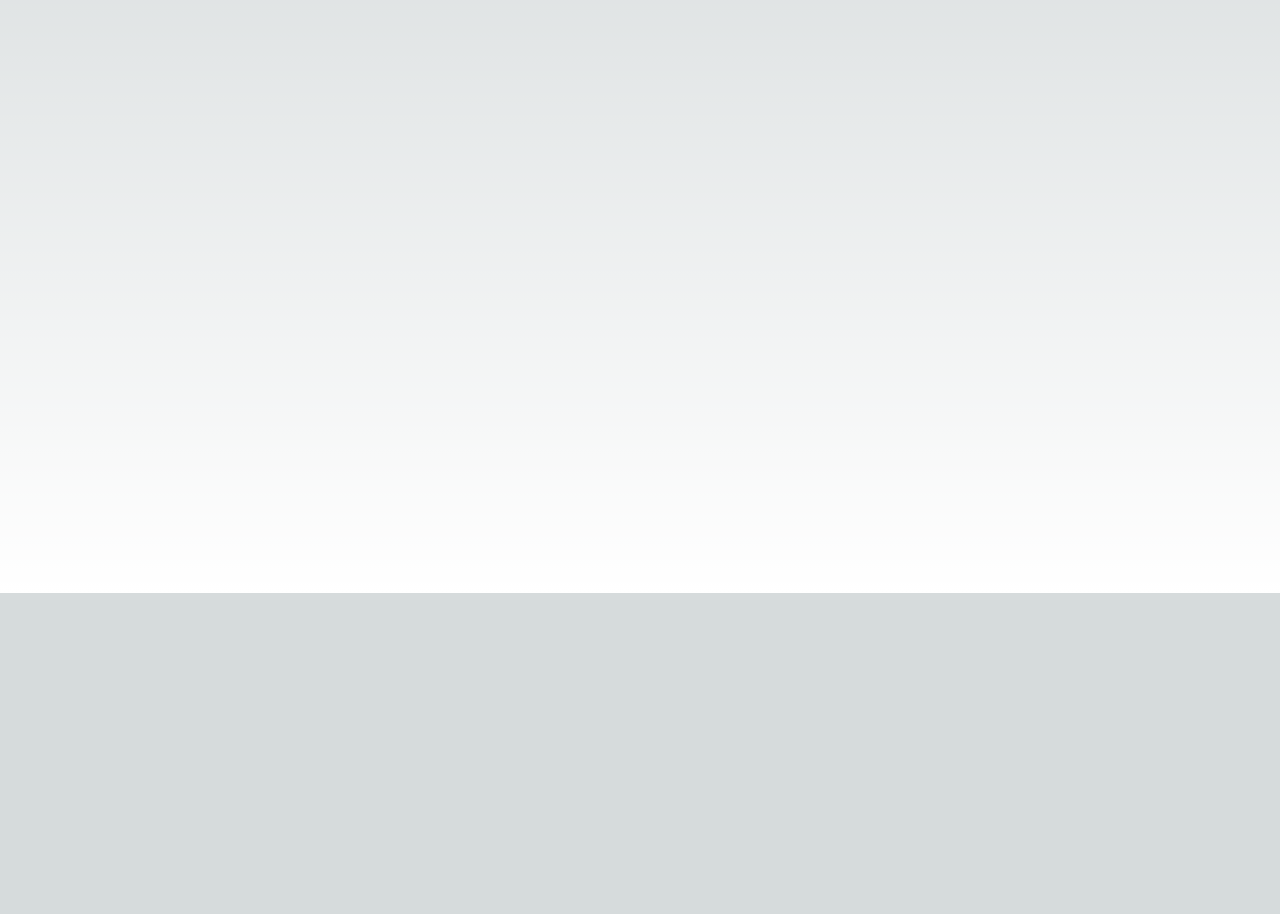
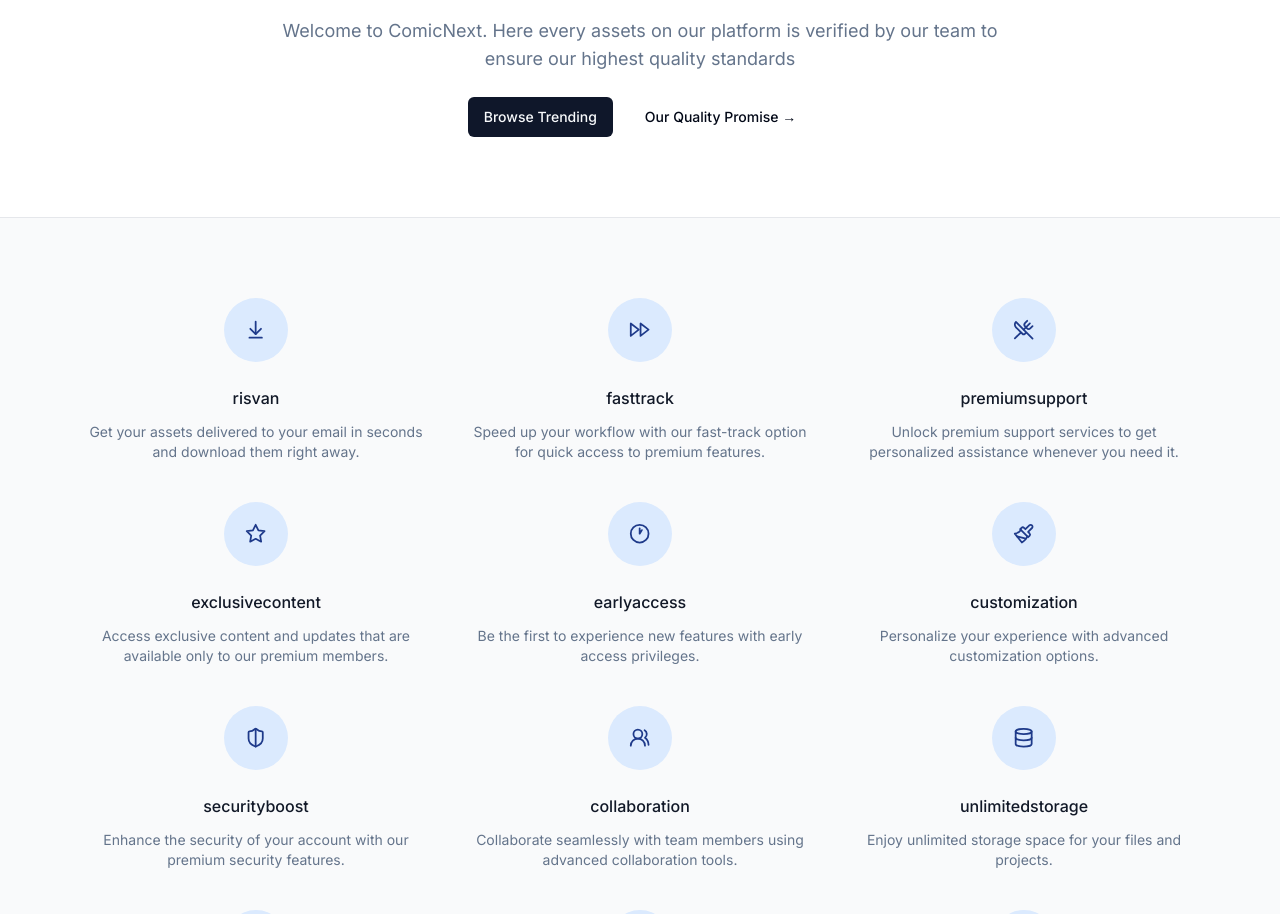
Before and after one commit to Mohammedrisvanvm/comicnext, a Next.js app: page / in a window 1280 px wide. Shown: the part 207-1121 px from the top of the page. Before the commit the page ends 800 px from the top, so only its background shows below. Built offline with nearby package versions, Linux system fonts and the light colour scheme.

Commit message:
:lipstick: home page updated

```diff
--- a/package.json
+++ b/package.json
@@ -9,6 +9,7 @@
     "lint": "next lint"
   },
   "dependencies": {
+    "@radix-ui/react-slot": "^1.0.2",
     "class-variance-authority": "^0.7.0",
     "clsx": "^2.0.0",
     "lucide-react": "^0.295.0",
--- a/src/app/globals.css
+++ b/src/app/globals.css
@@ -2,26 +2,75 @@
 @tailwind components;
 @tailwind utilities;
 
-:root {
-  --foreground-rgb: 0, 0, 0;
-  --background-start-rgb: 214, 219, 220;
-  --background-end-rgb: 255, 255, 255;
-}
+@layer base {
+  :root {
+    --background: 0 0% 100%;
+    --foreground: 222.2 84% 4.9%;
 
-@media (prefers-color-scheme: dark) {
-  :root {
-    --foreground-rgb: 255, 255, 255;
-    --background-start-rgb: 0, 0, 0;
-    --background-end-rgb: 0, 0, 0;
+    --card: 0 0% 100%;
+    --card-foreground: 222.2 84% 4.9%;
+
+    --popover: 0 0% 100%;
+    --popover-foreground: 222.2 84% 4.9%;
+
+    --primary: 222.2 47.4% 11.2%;
+    --primary-foreground: 210 40% 98%;
+
+    --secondary: 210 40% 96.1%;
+    --secondary-foreground: 222.2 47.4% 11.2%;
+
+    --muted: 210 40% 96.1%;
+    --muted-foreground: 215.4 16.3% 46.9%;
+
+    --accent: 210 40% 96.1%;
+    --accent-foreground: 222.2 47.4% 11.2%;
+
+    --destructive: 0 84.2% 60.2%;
+    --destructive-foreground: 210 40% 98%;
+
+    --border: 214.3 31.8% 91.4%;
+    --input: 214.3 31.8% 91.4%;
+    --ring: 222.2 84% 4.9%;
+
+    --radius: 0.5rem;
+  }
+
+  .dark {
+    --background: 222.2 84% 4.9%;
+    --foreground: 210 40% 98%;
+
+    --card: 222.2 84% 4.9%;
+    --card-foreground: 210 40% 98%;
+
+    --popover: 222.2 84% 4.9%;
+    --popover-foreground: 210 40% 98%;
+
+    --primary: 210 40% 98%;
+    --primary-foreground: 222.2 47.4% 11.2%;
+
+    --secondary: 217.2 32.6% 17.5%;
+    --secondary-foreground: 210 40% 98%;
+
+    --muted: 217.2 32.6% 17.5%;
+    --muted-foreground: 215 20.2% 65.1%;
+
+    --accent: 217.2 32.6% 17.5%;
+    --accent-foreground: 210 40% 98%;
+
+    --destructive: 0 62.8% 30.6%;
+    --destructive-foreground: 210 40% 98%;
+
+    --border: 217.2 32.6% 17.5%;
+    --input: 217.2 32.6% 17.5%;
+    --ring: 212.7 26.8% 83.9%;
   }
 }
 
-body {
-  color: rgb(var(--foreground-rgb));
-  background: linear-gradient(
-      to bottom,
-      transparent,
-      rgb(var(--background-end-rgb))
-    )
-    rgb(var(--background-start-rgb));
+@layer base {
+  * {
+    @apply border-border;
+  }
+  body {
+    @apply bg-background text-foreground;
+  }
 }
--- a/src/app/page.tsx
+++ b/src/app/page.tsx
@@ -1,9 +1,164 @@
 import MaxWidthWrapper from "@/components/maxWidthWrapper";
+import { Button, buttonVariants } from "@/components/ui/button";
+import {
+  ArrowDownToLine,
+  BellIcon,
+  BookA,
+  Boxes,
+  Clock1,
+  Database,
+  FastForward,
+  LineChart,
+  Paintbrush,
+  PartyPopper,
+  ShieldHalf,
+  Smartphone,
+  StarIcon,
+  Users2,
+  UtensilsCrossed,
+} from "lucide-react";
+import Link from "next/link";
+
+const perk = [
+  {
+    name: "risvan",
+    Icon: ArrowDownToLine,
+    description:
+      "Get your assets delivered to your email in seconds and download them right away.",
+  },
+  {
+    name: "fasttrack",
+    Icon: FastForward,
+    description:
+      "Speed up your workflow with our fast-track option for quick access to premium features.",
+  },
+  {
+    name: "premiumsupport",
+    Icon: UtensilsCrossed,
+    description:
+      "Unlock premium support services to get personalized assistance whenever you need it.",
+  },
+
+  {
+    name: "exclusivecontent",
+    Icon: StarIcon,
+    description:
+      "Access exclusive content and updates that are available only to our premium members.",
+  },
+  {
+    name: "earlyaccess",
+    Icon: Clock1,
+    description:
+      "Be the first to experience new features with early access privileges.",
+  },
+  {
+    name: "customization",
+    Icon: Paintbrush,
+    description:
+      "Personalize your experience with advanced customization options.",
+  },
+  {
+    name: "securityboost",
+    Icon: ShieldHalf,
+    description:
+      "Enhance the security of your account with our premium security features.",
+  },
+  {
+    name: "collaboration",
+    Icon: Users2,
+    description:
+      "Collaborate seamlessly with team members using advanced collaboration tools.",
+  },
+  {
+    name: "unlimitedstorage",
+    Icon: Database,
+    description: "Enjoy unlimited storage space for your files and projects.",
+  },
+  {
+    name: "analyticsdashboard",
+    Icon: LineChart,
+    description:
+      "Access detailed analytics and insights with our premium analytics dashboard.",
+  },
+  {
+    name: "mobileaccess",
+    Icon: Smartphone,
+    description:
+      "Stay connected on the go with exclusive mobile access to our platform.",
+  },
+  {
+    name: "priorityupdates",
+    Icon: BellIcon,
+    description:
+      "Receive priority updates on new features, improvements, and announcements.",
+  },
+  {
+    name: "communityforum",
+    Icon: Boxes,
+    description:
+      "Join our exclusive community forum to connect with other premium members.",
+  },
+  {
+    name: "adfreeexperience",
+    Icon: PartyPopper,
+    description:
+      "Enjoy an ad-free experience while using our platform as a premium member.",
+  },
+  {
+    name: "trainingresources",
+    Icon: BookA,
+    description:
+      "Access premium training resources and tutorials to enhance your skills.",
+  },
+];
 
 export default function Home() {
   return (
-<MaxWidthWrapper>
-  <div></div>
-</MaxWidthWrapper>
-  )
+    <>
+      <MaxWidthWrapper>
+        <div className="py-20 mx-auto text-center flex flex-col items-center max-w-3xl">
+          <h1 className="text-4xl font-bold tracking-tight text-gray-900 sm:text-6xl">
+            Your market place for high-quality{" "}
+            <span className="text-blue-400">digital assets</span>.
+          </h1>
+          <p className="mt-6 text-lg max-w-prose text-muted-foreground">
+            Welcome to ComicNext. Here every assets on our platform is verified
+            by our team to ensure our highest quality standards{" "}
+          </p>
+          <div className="flex flex-col sm:flex-row gap-4 mt-6">
+            <Link href={"/products"} className={buttonVariants()}>
+              Browse Trending
+            </Link>
+            <Button variant={"ghost"}>Our Quality Promise &rarr;</Button>
+          </div>
+        </div>
+      </MaxWidthWrapper>
+      <section className="border-t border-gray-200 bg-gray-50">
+        <MaxWidthWrapper className="py-20">
+          <div className="grid grid-cols-1 gap-y-12 sm:grid-cols-2 sm:gap-x-6 lg:grid-cols-3 lg:gap-x-8 lg:gap-y-0">
+            {perk.map((perk) => (
+              <div
+                key={perk.name}
+                className="text-center md:flex md:items-start md:text-left lg:block lg:text-center lg:mb-10 "
+              >
+                <div className="sm:flex-shrink-0 flex justify-center">
+                  <div className="h-16 w-16 flex items-center justify-center rounded-full bg-blue-100 text-blue-900">
+                    {<perk.Icon className="h-1/3 w-1/3" />}
+                  </div>
+                </div>
+                <div className="mt-6 md:ml-4 md:mt-0 lg:ml-0 lg:mt-6 ">
+                  <h3 className="text-base font-medium text-gray-900">
+                    {perk.name}
+                  </h3>
+                  <p className="mt-3 text-sm text-muted-foreground">
+                    {perk.description}
+                  </p>
+                </div>
+              </div>
+            ))}
+          </div>
+        </MaxWidthWrapper>
+      </section>
+    </>
+  );
 }
--- /dev/null
+++ b/src/components/ui/button.tsx
@@ -0,0 +1,56 @@
+import * as React from "react";
+import { Slot } from "@radix-ui/react-slot";
+import { cva, type VariantProps } from "class-variance-authority";
+
+import { cn } from "@/lib/utils";
+
+const buttonVariants = cva(
+  "inline-flex items-center justify-center whitespace-nowrap rounded-md text-sm font-medium ring-offset-background transition-colors focus-visible:outline-none focus-visible:ring-2 focus-visible:ring-ring focus-visible:ring-offset-2 disabled:pointer-events-none disabled:opacity-50",
+  {
+    variants: {
+      variant: {
+        default: "bg-primary text-primary-foreground hover:bg-primary/90",
+        destructive:
+          "bg-destructive text-destructive-foreground hover:bg-destructive/90",
+        outline:
+          "border border-input bg-background hover:bg-accent hover:text-accent-foreground",
+        secondary:
+          "bg-secondary text-secondary-foreground hover:bg-secondary/80",
+        ghost: "hover:bg-accent hover:text-accent-foreground",
+        link: "text-primary underline-offset-4 hover:underline",
+      },
+      size: {
+        default: "h-10 px-4 py-2",
+        sm: "h-9 rounded-md px-3",
+        lg: "h-11 rounded-md px-8",
+        icon: "h-10 w-10",
+      },
+    },
+    defaultVariants: {
+      variant: "default",
+      size: "default",
+    },
+  }
+);
+
+export interface ButtonProps
+  extends React.ButtonHTMLAttributes<HTMLButtonElement>,
+    VariantProps<typeof buttonVariants> {
+  asChild?: boolean;
+}
+
+const Button = React.forwardRef<HTMLButtonElement, ButtonProps>(
+  ({ className, variant, size, asChild = false, ...props }, ref) => {
+    const Comp = asChild ? Slot : "button";
+    return (
+      <Comp
+        className={cn(buttonVariants({ variant, size, className }))}
+        ref={ref}
+        {...props}
+      />
+    );
+  }
+);
+Button.displayName = "Button";
+
+export { Button, buttonVariants };
--- a/src/globals.css
+++ /dev/null
@@ -1,76 +0,0 @@
-@tailwind base;
-@tailwind components;
-@tailwind utilities;
-
-@layer base {
-  :root {
-    --background: 0 0% 100%;
-    --foreground: 222.2 84% 4.9%;
-
-    --card: 0 0% 100%;
-    --card-foreground: 222.2 84% 4.9%;
-
-    --popover: 0 0% 100%;
-    --popover-foreground: 222.2 84% 4.9%;
-
-    --primary: 222.2 47.4% 11.2%;
-    --primary-foreground: 210 40% 98%;
-
-    --secondary: 210 40% 96.1%;
-    --secondary-foreground: 222.2 47.4% 11.2%;
-
-    --muted: 210 40% 96.1%;
-    --muted-foreground: 215.4 16.3% 46.9%;
-
-    --accent: 210 40% 96.1%;
-    --accent-foreground: 222.2 47.4% 11.2%;
-
-    --destructive: 0 84.2% 60.2%;
-    --destructive-foreground: 210 40% 98%;
-
-    --border: 214.3 31.8% 91.4%;
-    --input: 214.3 31.8% 91.4%;
-    --ring: 222.2 84% 4.9%;
-
-    --radius: 0.5rem;
-  }
-
-  .dark {
-    --background: 222.2 84% 4.9%;
-    --foreground: 210 40% 98%;
-
-    --card: 222.2 84% 4.9%;
-    --card-foreground: 210 40% 98%;
-
-    --popover: 222.2 84% 4.9%;
-    --popover-foreground: 210 40% 98%;
-
-    --primary: 210 40% 98%;
-    --primary-foreground: 222.2 47.4% 11.2%;
-
-    --secondary: 217.2 32.6% 17.5%;
-    --secondary-foreground: 210 40% 98%;
-
-    --muted: 217.2 32.6% 17.5%;
-    --muted-foreground: 215 20.2% 65.1%;
-
-    --accent: 217.2 32.6% 17.5%;
-    --accent-foreground: 210 40% 98%;
-
-    --destructive: 0 62.8% 30.6%;
-    --destructive-foreground: 210 40% 98%;
-
-    --border: 217.2 32.6% 17.5%;
-    --input: 217.2 32.6% 17.5%;
-    --ring: 212.7 26.8% 83.9%;
-  }
-}
-
-@layer base {
-  * {
-    @apply border-border;
-  }
-  body {
-    @apply bg-background text-foreground;
-  }
-}
```
Also changed, not shown: src/components/Navbar.tsx (added), 1 other file (tests, documents, lock files or other folders).
